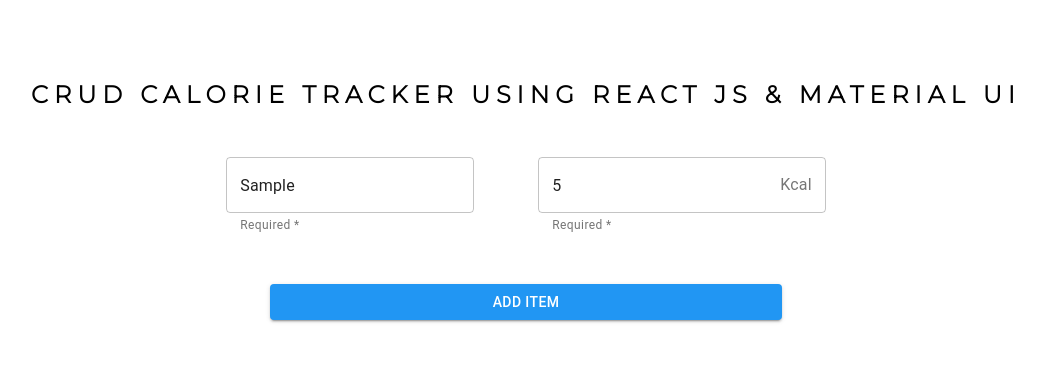
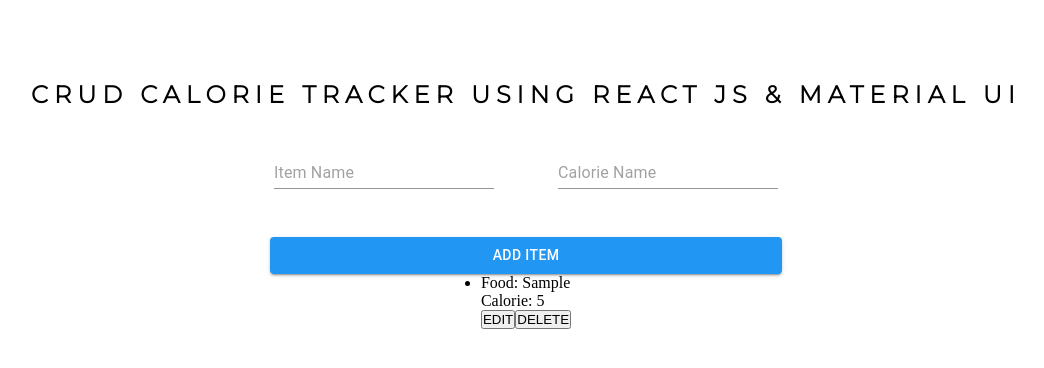
Before and after one commit to saksham-chaturvedii/DEVSNEST-Frontend, a React (Create React App) app in the folder react-js/: page / in a window 1280 px wide. Both pictures are taken after typing "Sample", "5" into the empty fields and a click on the button "ADD ITEM". Shown: the top 368 px of the page, without its empty margins (114-1158 px from the left). Built offline with nearby package versions, Linux system fonts and the light colour scheme.

Commit message:
CONTEXT API, ADD BUTTON

```diff
--- a/react-js/src/DAY 21/App_21.jsx
+++ b/react-js/src/DAY 21/App_21.jsx
@@ -2,38 +2,31 @@
 import ItemInput from "./components/itemInput";
 import CalorieInput from "./components/calorieInput";
 import AddItemButton from "./components/AddItemButton";
+import { ContextFunc } from "./components/context";
+import FoodItem from "./components/FoodItem"
 import "./style.css";
-import { useState } from "react";
 
 const BuiltApp = () => {
-  const [foodItem,setItem] = useState();
-  const [foodList, setFoodList] = useState([]);
-
   return (
     <>
       <div className="MainContainerBox">
         <h2>CRUD CALORIE TRACKER USING REACT JS & MATERIAL UI</h2>
+        <ContextFunc>
           <div>
-          <div
-            className="ItemInput"
-            onChange={(e) => {
-              setItem(foodItem);
-            }}
-            //  value={foodItem}
-          >
+            <div className="ItemInput">
               <ItemInput></ItemInput>
             </div>
             <div className="CalorieInput">
               <CalorieInput></CalorieInput>
             </div>
           </div>
-        <div className="AddItem" onClick={()=>{
-          // setItem(""); Not Working
-          // setFoodList([...foodItem, foodList])
-          console.log(foodList);
-        }}>
+          <div className="AddItem">
             <AddItemButton></AddItemButton>
           </div>
+          <div>
+            <FoodItem></FoodItem>
+          </div>
+        </ContextFunc>
       </div>
     </>
   );
--- a/react-js/src/DAY 21/components/AddItemButton.jsx
+++ b/react-js/src/DAY 21/components/AddItemButton.jsx
@@ -1,9 +1,11 @@
 import { Button } from "@material-ui/core";
+import Context from "./context";
 import {
   makeStyles,
   createTheme,
   ThemeProvider,
 } from "@material-ui/core/styles";
+import { useContext, useEffect } from "react";
 
 const useStyles = makeStyles({
   AddItemStyles: {
@@ -23,6 +25,28 @@
 
 export default function AddItemButton() {
   const classes = useStyles();
+  const {
+    foodInput,
+    calorieInput,
+    foodList,
+    setFoodList,
+    setCalorieInput,
+    setFoodInput,
+  } = useContext(Context);
+  const AddItem = (e) => {
+    if(!foodInput || !calorieInput)
+    {
+      alert("Inputs are mandatory");
+      return;
+    }
+    setFoodList([...foodList, {foodInput, calorieInput}]);
+    setFoodInput("");
+    setCalorieInput("");
+  };
+  useEffect(()=>{
+    console.log(foodList);
+  })
+
   return (
     <div>
       <ThemeProvider theme={theme}>
@@ -31,6 +55,7 @@
           variant="contained"
           color="primary"
           className={classes.AddItemStyles}
+          onClick={AddItem}
         >
           ADD ITEM
         </Button>
--- /dev/null
+++ b/react-js/src/DAY 21/components/FoodItem.jsx
@@ -0,0 +1,20 @@
+import React, { useContext } from "react";
+import Context from "./context";
+
+export default function FoodItem() {
+  const { foodList } = useContext(Context);
+  return (
+    <ul>
+      {foodList.map(({ foodInput, calorieInput }, index) => {
+        return (
+          <li key={index}>
+            <div>Food: {foodInput}</div>
+            <div>Calorie: {calorieInput}</div>
+            <button>EDIT</button>
+            <button>DELETE</button>
+          </li>
+        );
+      })}
+    </ul>
+  );
+}
--- a/react-js/src/DAY 21/components/calorieInput.jsx
+++ b/react-js/src/DAY 21/components/calorieInput.jsx
@@ -1,13 +1,25 @@
-import { InputAdornment, TextField } from "@material-ui/core";
+import { InputAdornment, TextField, Input } from "@material-ui/core";
+import { useContext } from "react";
+import Context from "./context";
 
 export default function CalorieInput() {
+  const { calorieInput, setCalorieInput } = useContext(Context);
+
   return (
-    <TextField
+    // <TextField
+    //   type="number"
+    //   variant="outlined"
+    //   helperText="Required *"
+    //   placeholder="Calories"
+    //   InputProps={{ endAdornment: <InputAdornment position="end">Kcal</InputAdornment> }}
+    // ></TextField>
+    <Input
+      placeholder="Calorie Name"
       type="number"
-      variant="outlined"
-      helperText="Required *"
-      placeholder="Calories"
-      InputProps={{ endAdornment: <InputAdornment position="end">Kcal</InputAdornment> }}
-    ></TextField>
+      value={calorieInput}
+      onChange={(e) => {
+        setCalorieInput(e.target.value);
+      }}
+    ></Input>
   );
 }
--- /dev/null
+++ b/react-js/src/DAY 21/components/context.jsx
@@ -0,0 +1,27 @@
+import { createContext, useState } from "react";
+
+const Context = createContext({});
+
+export function ContextFunc({ children }) {
+  //component
+  const [foodInput, setFoodInput] = useState("");
+  const [calorieInput, setCalorieInput] = useState("");
+  const [foodList, setFoodList] = useState([]);
+  console.log(foodInput, calorieInput);
+  return (
+    <Context.Provider
+      value={{
+        foodInput,
+        setFoodInput,
+        calorieInput,
+        setCalorieInput,
+        foodList,
+        setFoodList,
+      }}
+    >
+      {children}
+    </Context.Provider>
+  );
+}
+
+export default Context; //not a component, use this to retrieve data stored in context
--- a/react-js/src/DAY 21/components/itemInput.jsx
+++ b/react-js/src/DAY 21/components/itemInput.jsx
@@ -1,11 +1,24 @@
-import { TextField } from "@material-ui/core";
+import { Input } from "@material-ui/core";
+import { useEffect, useContext } from "react";
+import Context from "./context";
 
-export default function ItemInpu() {
+export default function ItemInput() {
+  const { foodInput, setFoodInput } = useContext(Context);
+  function HandleInput(e) {
+    setFoodInput(e.target.value);
+  }
+  // useEffect(() => {
+  //   console.log(foodInput);})
+  // [foodInput]); apple -> appl[bec of async working] -> apple [output]
+
   return (
-    <TextField
-      variant="outlined"
-      helperText="Required *"
-      placeholder="Item Name"
-    ></TextField>
+    <div>
+      <Input
+        type="text"
+        placeholder="Item Name"
+        value={foodInput}
+        onChange={HandleInput}
+      ></Input>
+    </div>
   );
 }
```
Lines whose indentation alone changed are shown as unchanged.
